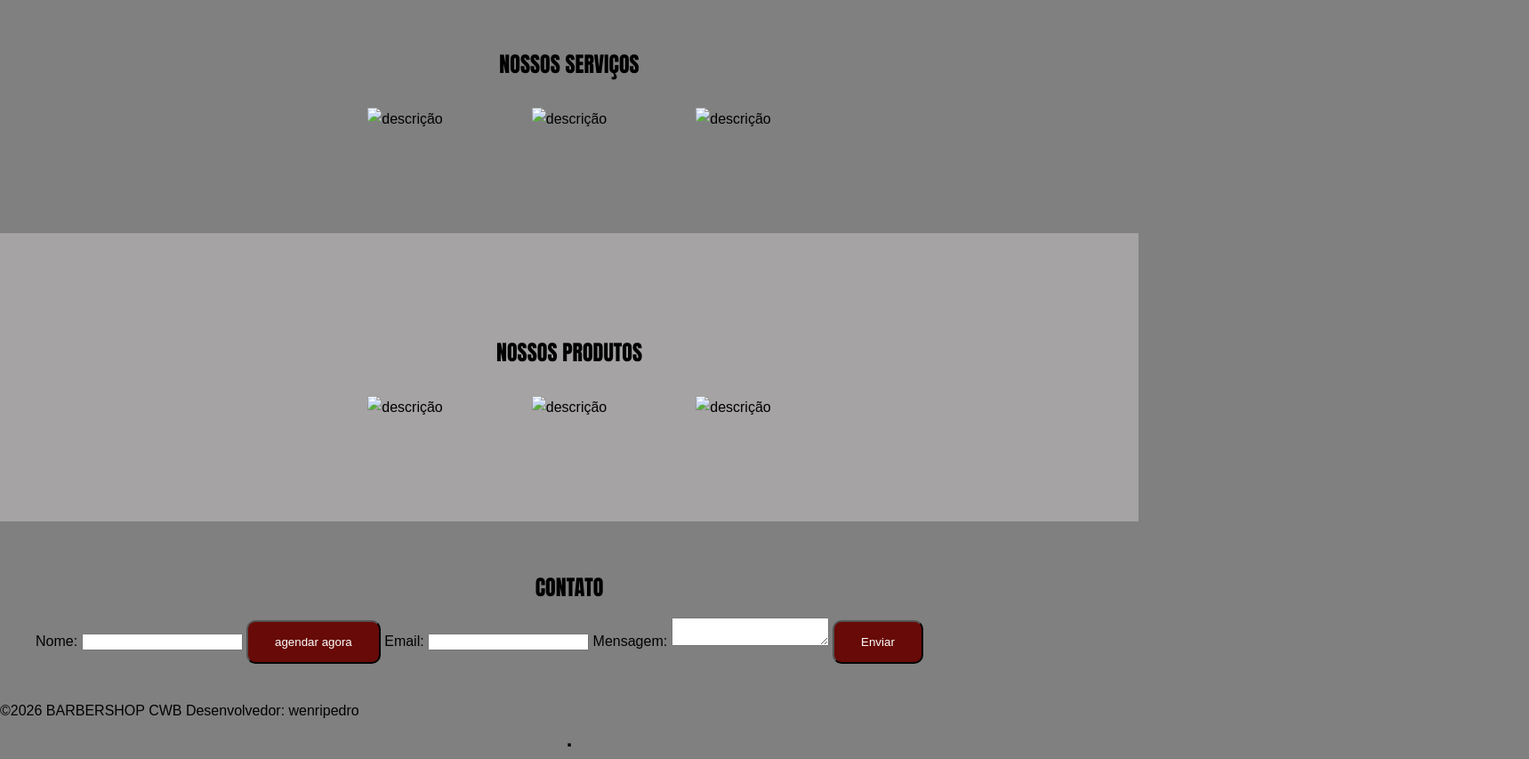
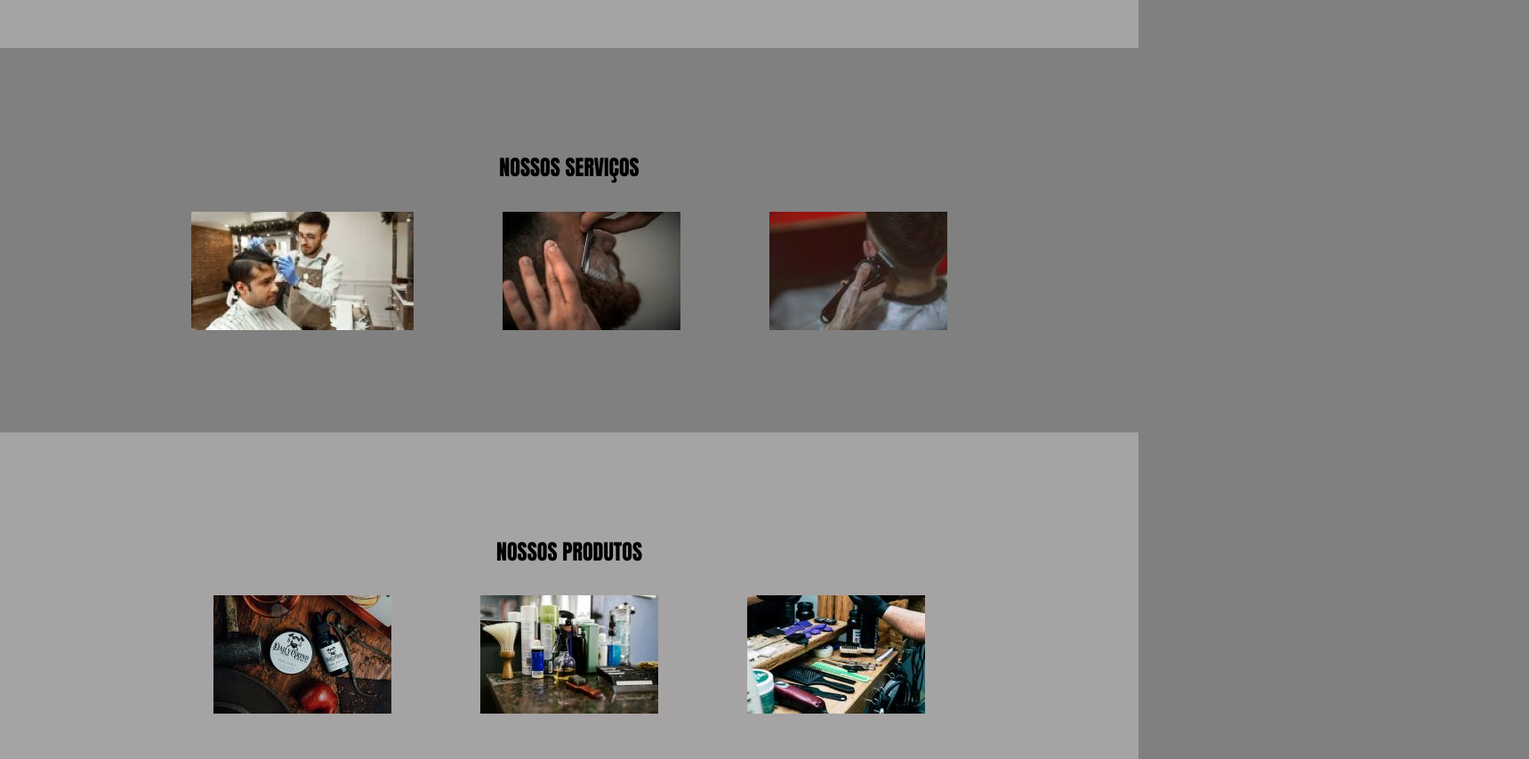
Before and after one commit to wenripedro/Landingpage.html, a plain HTML site: page index.html in a window 1280 px wide. Shown: the part 1700-2553 px from the top of the page at 89% size, 1719 px wide, since content can reach past the window. Drawn offline with Linux system fonts and the light colour scheme.

Commit message:
v6
mudanças

```diff
--- a/index.html
+++ b/index.html
@@ -21,7 +21,7 @@
 
                 <h1 class="headerdescrição">BEM VINDO AO NOSSO SITE </h1>
 
-                <img src="imagem/logo.png" alt="logo da landing page">
+                <img src="image/logo.png" alt="logo da landing page">
 
 
                 <nav class="menu">
@@ -55,7 +55,7 @@
             <h2 class="descriçãos3">SOBRE NÓS</h2>
 
             <div class="sobre-container">
-                <img src="imagem/banner5.jpg" alt="interior">
+                <img src="image/banner5.jpg" alt="interior">
 
                 <p class="descriçãoss3">A BARBERSHOP CWB traz para os clientes e amigos mais de 10 anos de tradição, boa
                     conversa e um cuidado único no atendimento.
@@ -75,20 +75,20 @@
         <section class="secao4">
             <h2 class="descriçãos4">NOSSOS SERVIÇOS</h2>
             <div class="imagens">
-                <img src="imagem/serviço3.jpg" alt="descrição">
+                <img src="image/serviço3.jpg" alt="descrição">
 
-                <img src="imagem/serviço4.jpg" alt="descrição">
+                <img src="image/serviço4.jpg" alt="descrição">
 
-                <img src="imagem/serviço5.jpg" alt="descrição">
+                <img src="image/serviço5.jpg" alt="descrição">
             </div>
         </section>
 
         <section class="secao5">
             <h2 class="descriçãos5">NOSSOS PRODUTOS</h2>
             <div class="imagens">
-                <img src="imagem/produto3.jpg" alt="descrição">
-                <img src="imagem/produto4.jpg" alt="descrição">
-                <img src="imagem/produto5.jpg" alt="descrição">
+                <img src="image/produto3.jpg" alt="descrição">
+                <img src="image/produto4.jpg" alt="descrição">
+                <img src="image/produto5.jpg" alt="descrição">
             </div>
         </section>
         <section class="secao6">
```
